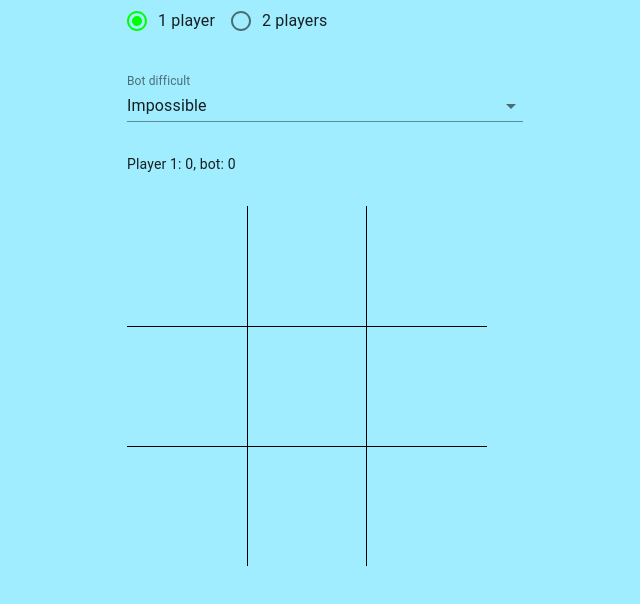
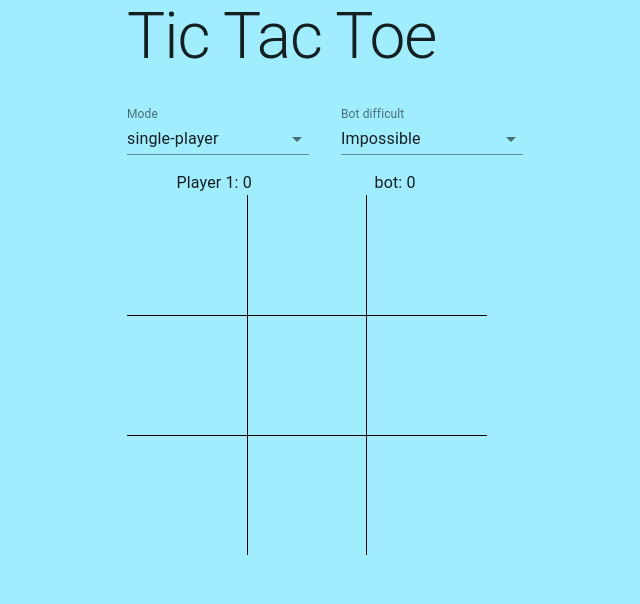
Before and after one commit to marciorasf/tic-tac-toe, a React (Create React App) app: page /game in a window 1280 px wide. Shown: the top 604 px of the page, without its empty margins (315-955 px from the left). Built offline with nearby package versions, Linux system fonts and the light colour scheme.

Commit message:
improve layout code

```diff
--- a/src/pages/Game/index.jsx
+++ b/src/pages/Game/index.jsx
@@ -5,13 +5,11 @@ import {
   Container,
   Grid,
   ButtonBase,
-  RadioGroup,
-  Radio,
   FormControl,
-  FormControlLabel,
   Select,
   MenuItem,
   InputLabel,
+  Typography,
 } from "@material-ui/core";
 
 import { getBotNextSquare } from "../../gameLogic";
@@ -117,50 +115,64 @@ export default function Game() {
 
   return (
     <Container maxWidth="xs" className={classes.container}>
+      <Grid container spacing={2}>
+        <Grid item xs={12}>
           <Grid container spacing={4}>
             <Grid item xs={12}>
-          <FormControl component="fieldset" fullWidth>
-            <RadioGroup
-              row
-              name="mode"
+              <Typography variant="h1" component="h1">
+                Tic Tac Toe
+              </Typography>
+            </Grid>
+
+            <Grid item xs={6}>
+              <FormControl fullWidth>
+                <InputLabel id="mode">Mode</InputLabel>
+                <Select
+                  labelId="mode"
+                  label="Mode"
                   onChange={handleModeChange}
                   value={mode}
                 >
-              <FormControlLabel
-                control={<Radio />}
-                label="1 player"
-                value="single"
-              ></FormControlLabel>
-
-              <FormControlLabel
-                control={<Radio />}
-                label="2 players"
-                value="multi"
-              ></FormControlLabel>
-            </RadioGroup>
+                  <MenuItem value="single">single-player</MenuItem>
+                  <MenuItem value="multi">multiplayer</MenuItem>
+                </Select>
               </FormControl>
             </Grid>
 
-        <Grid item xs={12}>
+            <Grid item xs={6}>
               <FormControl fullWidth disabled={mode !== "single"}>
                 <InputLabel id="botDifficult">Bot difficult</InputLabel>
                 <Select
                   labelId="botDifficult"
                   label="Bot difficult"
-              name="botDifficult"
                   onChange={handleBotDifficultChange}
                   value={botDifficult}
                 >
                   <MenuItem value="easy">Easy</MenuItem>
                   <MenuItem value="medium">Medium</MenuItem>
+                  <MenuItem value="hard">Hard</MenuItem>
                   <MenuItem value="impossible">Impossible</MenuItem>
                 </Select>
               </FormControl>
             </Grid>
+          </Grid>
+        </Grid>
 
         <Grid item xs={12}>
-          Player 1: {winCounter.player1},{" "}
-          {mode === "single" ? "bot" : "Player 2"}: {winCounter.player2}
+          <Grid container>
+            <Grid item xs={12}>
+              <Grid container justify="space-around">
+                <Grid item xs={3}>
+                  <Typography>Player 1: {winCounter.player1} </Typography>
+                </Grid>
+
+                <Grid item xs={3}>
+                  <Typography>
+                    {mode === "single" ? "bot" : "Player 2"}:{" "}
+                    {winCounter.player2}
+                  </Typography>
+                </Grid>
+              </Grid>
             </Grid>
 
             <Grid item xs={12}>
@@ -182,6 +194,8 @@ export default function Game() {
               )}
             </Grid>
           </Grid>
+        </Grid>
+      </Grid>
     </Container>
   );
 }
--- a/src/styles/theme.js
+++ b/src/styles/theme.js
@@ -13,7 +13,7 @@ const theme = createMuiTheme({
   },
   typography: {
     h1: {
-      fontSize: "5rem",
+      fontSize: "4rem",
     },
   },
 });
```
Lines whose indentation alone changed are shown as unchanged.
